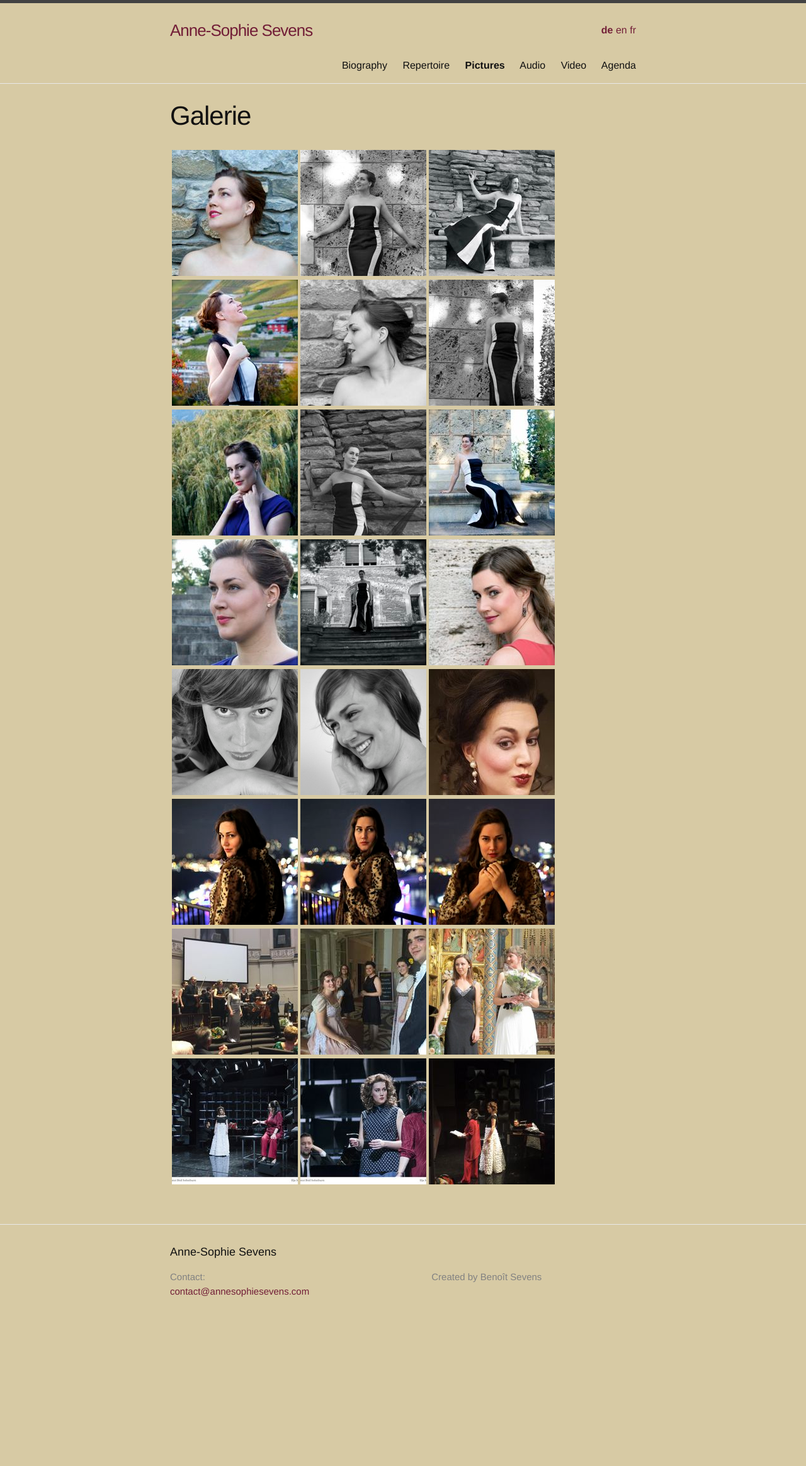
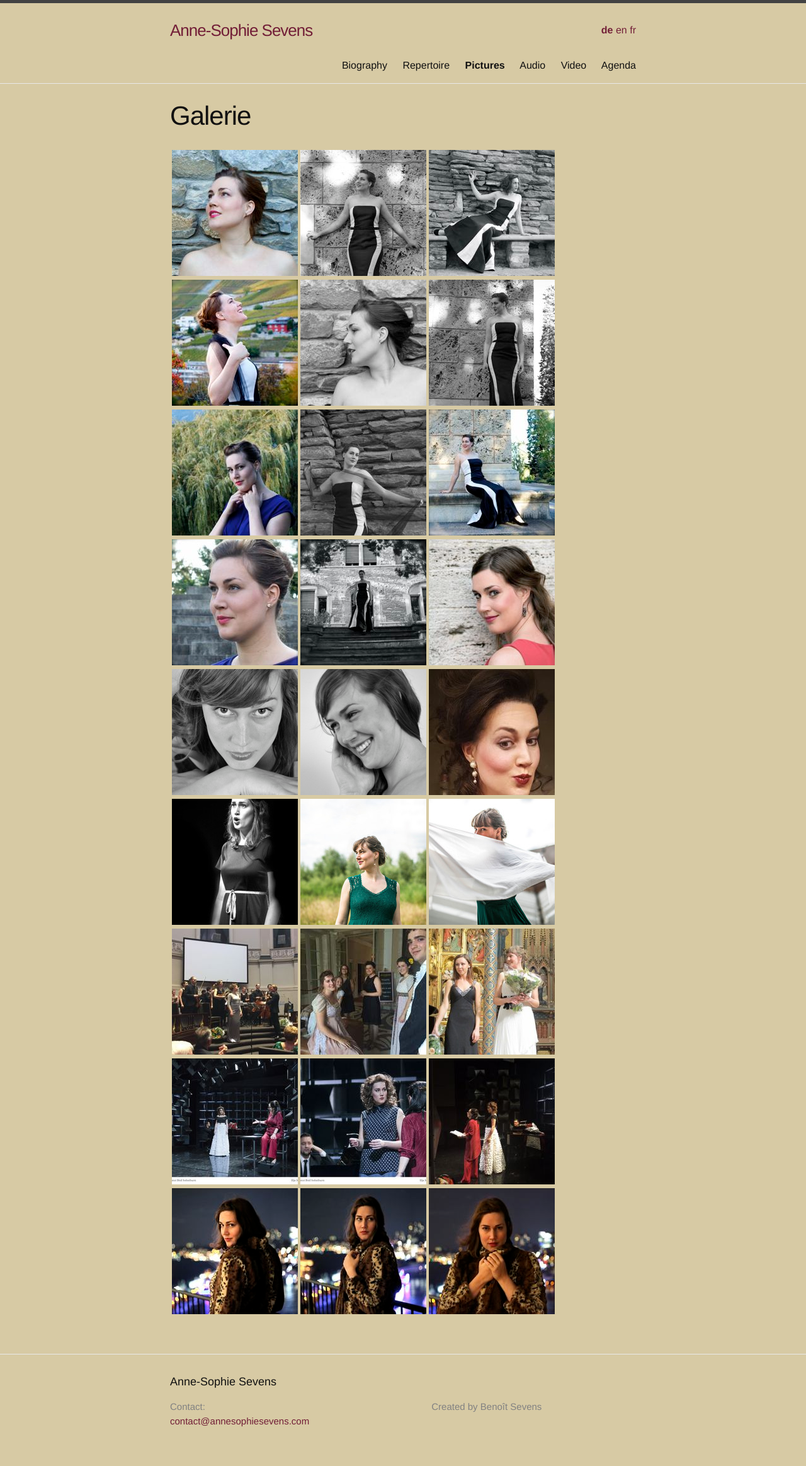
Before and after one commit to annesophie-sevens/annesophie-sevens.github.io, a Jekyll site: the page built from pictures-de.md, in a window 1280 px wide. Shown: the whole page at 63% size. Built offline with Jekyll 4.4.1, drawn with Linux system fonts in a browser that asks for light colours; before the commit the page ends 2121 px from its top, so only the background shows below that.

Commit message:
Update pictures-de.md

```diff
--- a/pictures-de.md
+++ b/pictures-de.md
@@ -16,8 +16,10 @@
 
 | <a href="/assets/picture1.jpg">  ![]({{ site.baseurl }}/assets/picture1-thumbnail.jpg) </a> | <a href="/assets/picture5.jpg"> ![]({{ site.baseurl }}/assets/picture5-thumbnail.jpg) </a> | <a href="/assets/110.jpg"> ![]({{ site.baseurl }}/assets/110-thumbnail.jpg) </a>|
 
-|  <a href="/assets/b1.jpg">  ![]({{ site.baseurl }}/assets/b1-thumbnail.jpg) </a> |  <a href="/assets/b2.jpg"> ![]({{ site.baseurl }}/assets/b2-thumbnail.jpg) </a> | <a href="/assets/b3.jpg"> ![]({{ site.baseurl }}/assets/b3-thumbnail.jpg) </a>|
+|  <a href="/assets/111.jpg">  ![]({{ site.baseurl }}/assets/111-thumbnail.jpg) </a> |  <a href="/assets/5.jpg"> ![]({{ site.baseurl }}/assets/5-thumbnail.jpg) </a> | <a href="/assets/3.jpg"> ![]({{ site.baseurl }}/assets/3-thumbnail.jpg) </a>|
 
 | <a href="/assets/aad.jpg"> ![]({{ site.baseurl }}/assets/aad-thumbnail.jpg) </a> | <a href="/assets/107.jpg"> ![]({{ site.baseurl }}/assets/107-thumbnail.jpg) </a> | <a href="/assets/101.jpg">![]({{ site.baseurl }}/assets/101-thumbnail.jpg) </a> |
 
 | <a href="/assets/aaa.jpg"> ![]({{ site.baseurl }}/assets/aaa-thumbnail.jpg) </a> | <a href="/assets/aab.jpg"> ![]({{ site.baseurl }}/assets/aab-thumbnail.jpg) </a> | <a href="/assets/aac.jpg">  ![]({{ site.baseurl }}/assets/aac-thumbnail.jpg) </a> |
+
+|  <a href="/assets/b1.jpg">  ![]({{ site.baseurl }}/assets/b1-thumbnail.jpg) </a> |  <a href="/assets/b2.jpg"> ![]({{ site.baseurl }}/assets/b2-thumbnail.jpg) </a> | <a href="/assets/b3.jpg"> ![]({{ site.baseurl }}/assets/b3-thumbnail.jpg) </a>|
```
